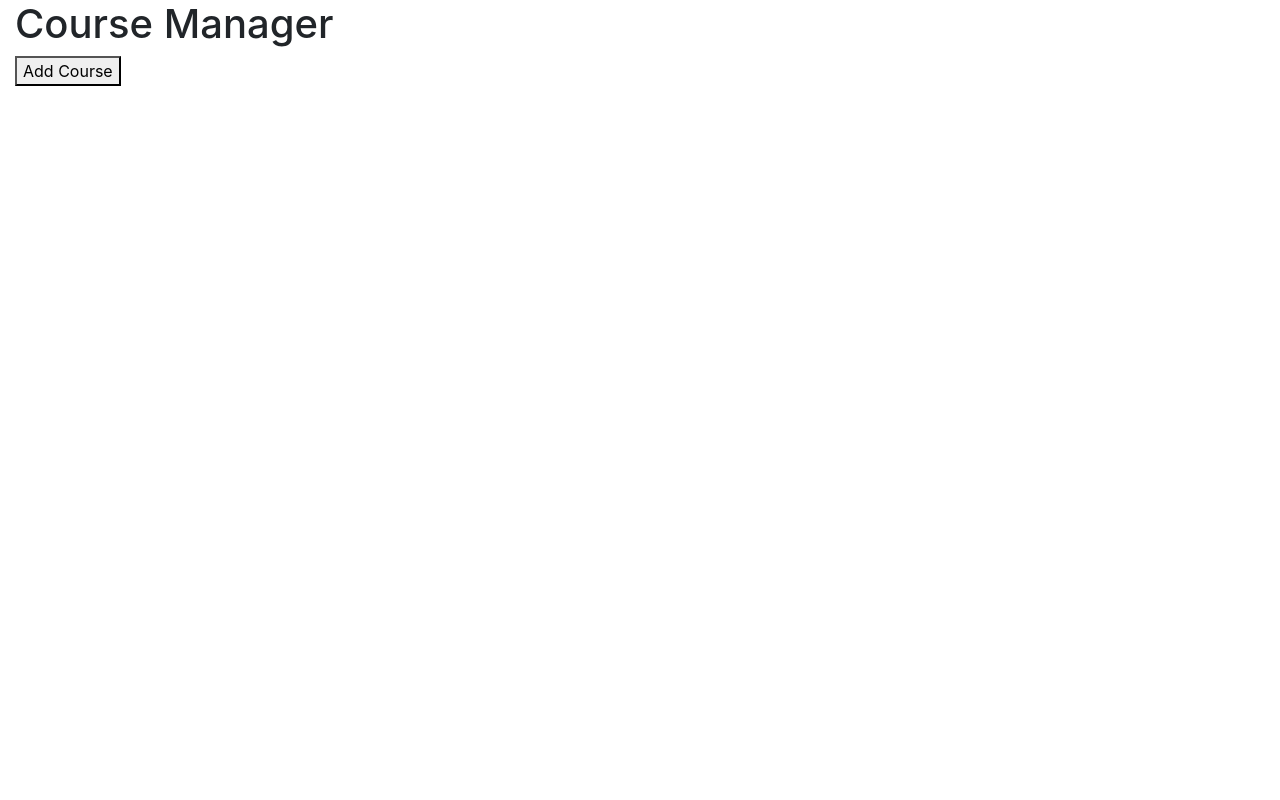
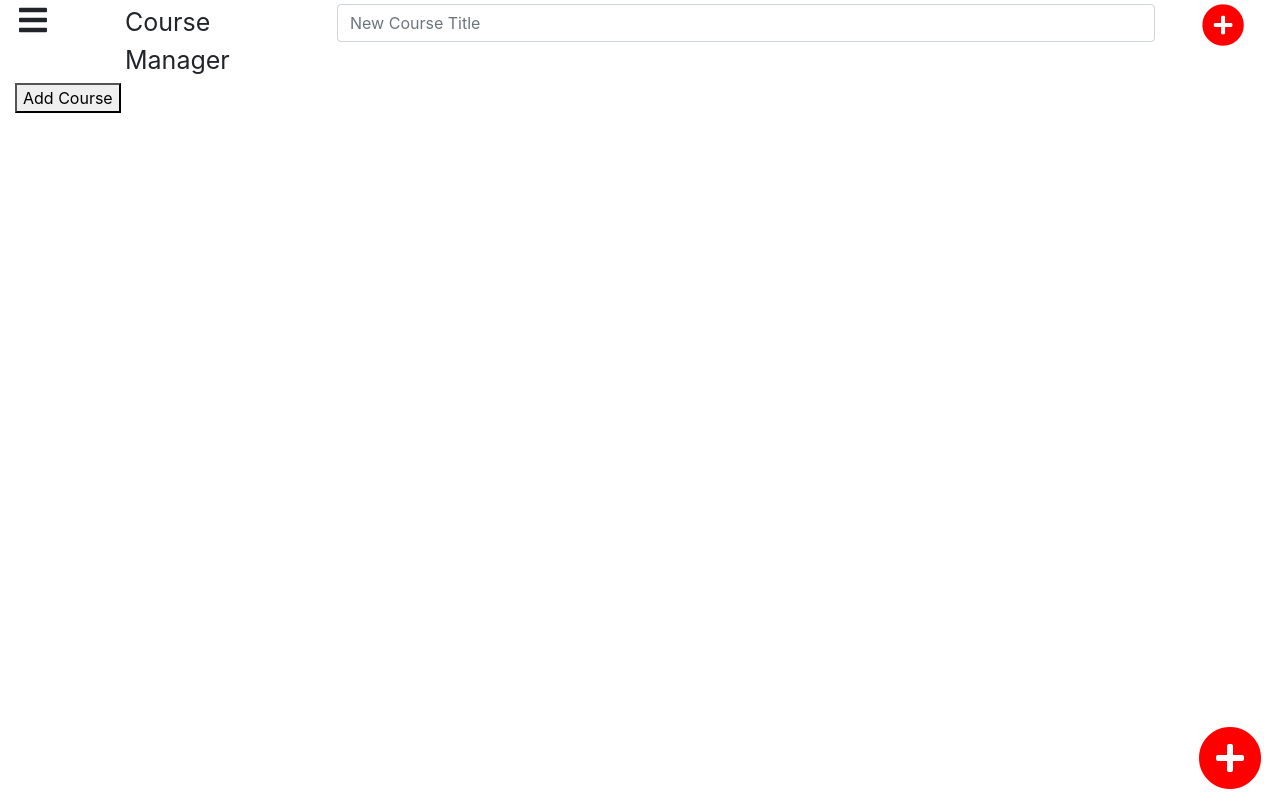
Before and after one commit to wonghaobang/wbdv-sp21-02-haobangwongfang-client-react, a React (Create React App) app: page / in a window 1280 px wide. Built offline with nearby package versions, Linux system fonts and the light colour scheme; no server answers.

Commit message:
2/21 daily

```diff
--- a/src/components/course-card.js
+++ b/src/components/course-card.js
@@ -14,7 +14,7 @@ const CourseCard = ({course, deleteCourse}) =>
                 <Link to="/courses/editor" className="btn btn-primary">
                     {course.title}
                 </Link>
-                <i onClick={() => deleteCourse(course)} className="fas fa-trash"></i>
+                <i onClick={() => deleteCourse(course)} className="fas fa-times float-right" style={{"color": "red"}}></i>
             </div>
         </div>
     </div>
--- a/src/components/course-grid.js
+++ b/src/components/course-grid.js
@@ -9,12 +9,13 @@ const CourseGrid = ({courses, deleteCourse}) =>
             <i className="fas fa-list fa-2x float-right"></i>
         </Link>
         <h2>Course Grid {courses.length}</h2>
+
         <div className="row">
             {
                 courses.map((course, ndx) =>
                     <CourseCard
                         deleteCourse={deleteCourse}
-                        key = {ndx}
+                        key={ndx}
                         course={course}/>
                 )
             }
--- a/src/components/course-manager.js
+++ b/src/components/course-manager.js
@@ -38,8 +38,8 @@ class CourseManager extends React.Component {
     addCourse = () => {
         const newCourse = {
             title: "New Course",
-            owner: "New Owner",
-            lastModified: "Never"
+            owner: "me",
+            lastModified: "1/1/2021"
         }
 
         // this is a nono, you can see below two line is calculating new state based on old state
@@ -91,8 +91,26 @@ class CourseManager extends React.Component {
     render() {
         return (
             <div>
-                <h1>Course Manager</h1>
+                {/*<h1>Course Manager</h1>*/}
+                <div className="row p-1">
+                    <div className="col-1">
+                        <i className="fas fa-bars fa-2x"></i>
+                    </div>
+                    <div className="col-2 d-none d-xl-block" style={{"font-size": "25px"}}>
+                        Course Manager
+                    </div>
+                    <div className="col-8">
+                        <input className="form-control"
+                               placeholder="New Course Title"/>
+                    </div>
+                    <div className="col-1 fa-stack fa-lg" style={{"color": "red"}}>
+                        <i className="fas fa-circle fa-stack-2x"></i>
+                        <i className="fas fa-plus fa-stack-1x fa-inverse"></i>
+                    </div>
+                </div>
+
                 <button onClick={this.addCourse}>Add Course</button>
+
                 <Route path="/courses/table">
                     <CourseTable
                         updateCourse={this.updateCourse}
@@ -107,6 +125,12 @@ class CourseManager extends React.Component {
                 <Route path="/courses/editor"
                        render={(props) => <CourseEditor props={props}/>}>
                 </Route>
+
+                <span className="fa-stack fa-2x" style={{"color": "red", "position": "fixed", "bottom": "10px", "right": "10px"}}>
+                    <i className="fas fa-circle fa-stack-2x"></i>
+                    <i className="fas fa-plus fa-stack-1x fa-inverse"></i>
+                </span>
+
             </div>
         );
     }
--- a/src/components/course-row.js
+++ b/src/components/course-row.js
@@ -1,6 +1,6 @@
 import React, {useState} from 'react'
 import {Link} from "react-router-dom";
-import {updateCourse} from "../services/course-service";
+// import {updateCourse} from "../services/course-service";
 
 const CourseRow = ({deleteCourse, updateCourse, course, lastModified, title, owner}) => {
     const [editing, setEditing] = useState(false)
@@ -31,7 +31,7 @@ const CourseRow = ({deleteCourse, updateCourse, course, lastModified, title, own
         <td>{owner}</td>
         <td>{lastModified}</td>
         <td>
-            <i onClick={() => deleteCourse(course)} className="fas fa-trash"></i>
+            <i onClick={() => deleteCourse(course)} className="fas fa-times" style={{"color": "red"}}></i>
             {!editing && <i onClick={() => setEditing(true)} className="fas fa-edit"></i>}
             {editing && <i onClick={() => saveTitle()} className="fas fa-check"></i>}
         </td>
--- a/src/components/course-table.js
+++ b/src/components/course-table.js
@@ -13,16 +13,13 @@ export default class CourseTable extends React.Component {
     render() {
         return (                 // remember can only return one thing, that's why need to wrap it into one div
             <div>
-                <h2>Course Table</h2>
+                {/*<h2>Course Table</h2>*/}
                 <Link to="/courses/grid">
                     <i className="fas fa-2x fa-th float-right"></i>
                 </Link>
                 <table className="table">
+
                     <tbody>
-                    {/*<CourseRow title="CS1234" owner="alice" lastModified={"1/12/34"}/>*/}
-                    {/*<CourseRow title="CS2345" owner="bob" lastModified={"2/23/24"}/>*/}
-                    {/*<CourseRow title="CS3456" owner="charlie" lastModified={"3/22/14"}/>*/}
-                    {/*<CourseRow title="CS4567" owner="dan" lastModified={"4/12/36"}/>*/}
 
                     {
                         this.props.courses.map((course, ndx) =>
```
